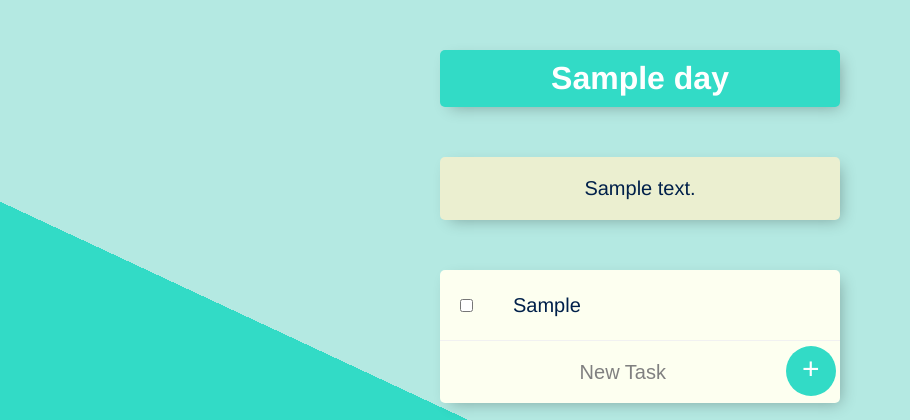
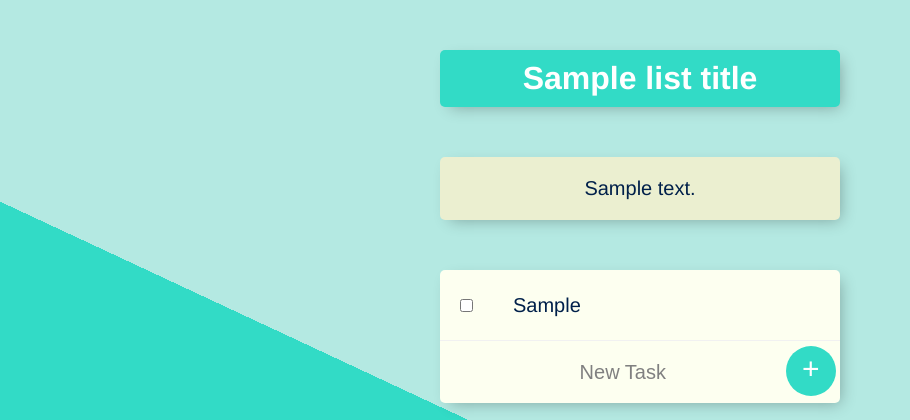
Before and after one commit to Phatfisher/ToDoList, a Node server app: template views/list.ejs in a window 1280 px wide. Shown: the top 420 px of the page, without its empty margins (0-910 px from the left). Run offline with Node 20, Linux system fonts and the light colour scheme; the template is opened without the code that fills it: most values are stand-ins (such as "Sample title", 1, 10 or a date in 2020).

Commit message:
Added in /work page using ejs.

```diff
--- a/app.js
+++ b/app.js
@@ -9,6 +9,7 @@ app.use(express.static("public"));
 app.set('view engine', 'ejs');
 
 let items = ["Eat", "Code", "Sleep"];
+let workItems = [];
 
 app.get("/", function(req, res){
 
@@ -23,17 +24,41 @@ app.get("/", function(req, res){
 
     res.render("list",
     {
-        DAY: day,
+        listTitle: day,
         DayDescription: dayDescription,
         newListItems: items
+
     });
 
 });
 
+app.get("/work", function(req,res){
+    let dayDescription ='"'+ quotes.getRandomQuote() + '"' ;
+
+
+    res.render("list",{listTitle : "Work List",
+    newListItems: workItems,
+    DayDescription: dayDescription
+    });
+});
+app.post("/work", function(request,response){
+    let item = request.body.newItem;
+    workItems.push(item);
+    response.redirect("/work");
+});
+
 app.post("/", function(request, response){
     let item = request.body.newItem;
-    items.push(item);
-    response.redirect("/");
+
+    if(request.body.list === "Work"){
+        workItems.push(item);
+        response.redirect("/work");
+    }
+    else
+    {
+        items.push(item);
+        response.redirect("/");
+    }
 });
 
 app.listen(3000, function(){
--- a/views/list.ejs
+++ b/views/list.ejs
@@ -10,8 +10,7 @@
 
 <body>
     <div class="box" id="heading">
-        <h1><%= DAY %></h1>
-
+        <h1><%= listTitle %></h1>
     </div>
 
     <div class="box" id="body">
@@ -29,7 +28,7 @@
 
         <form class="" action="/" method="post">
             <input type="text" name="newItem" placeholder="New Task" autocomplete="off">
-            <button type="submit" name="button">+</button>
+            <button type="submit" name="list" value= <%= listTitle %>>+</button>
         </form>
     </div>
 </body>
```
